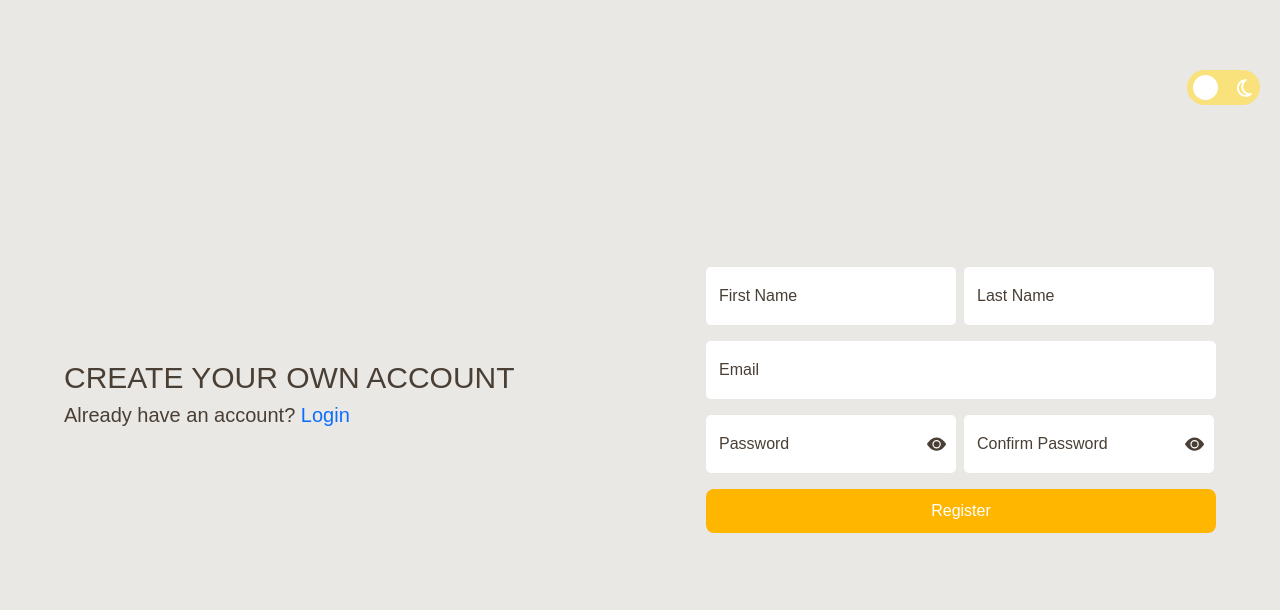
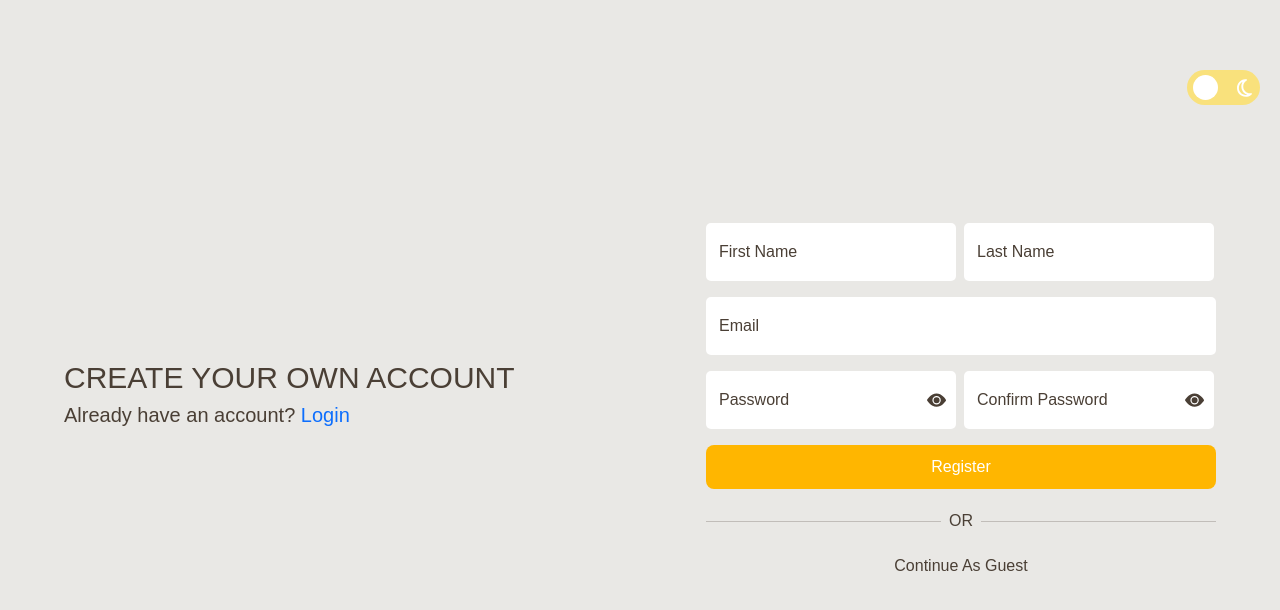
Before and after one commit to AnjumSunkesula/Global-Explorer, a React (Vite) app: page /login in a window 1280 px wide. Shown: the top 610 px of the page. Built offline with nearby package versions, Linux system fonts and the light colour scheme.

Commit message:
added "guest" navigation to home page

```diff
--- a/src/components/login.jsx
+++ b/src/components/login.jsx
@@ -38,14 +38,6 @@ function Login() {
     );
   };
 
-  const togglePassword = () => {
-    setVisiblePassword(!visiblePassword);
-  }
-
-  const toggleConfirmPassword = () => {
-    setVisibleConfirmPassword(!visibleConfirmPassword);
-  }
-
   const handleRegisterSubmit = (e) => {
     e.preventDefault();
     const errors = {};
@@ -84,8 +76,8 @@ function Login() {
     localStorage.setItem("users", JSON.stringify(updatedUsers));
 
     alert("Registration successful!");
-     localStorage.setItem("isAuthenticated", "true"); // set auth status
-     navigate("/home");
+    localStorage.setItem("isAuthenticated", "true"); // set auth status
+    navigate("/home");
   }
   };
 
@@ -127,7 +119,7 @@ function Login() {
 
 
   return (
-    <div className="vh-100 d-flex flex-column p-3 flex-md-row align-items-md-center justify-content-start  justify-content-md-between gap-md-5">
+    <div className="vh-100 d-flex flex-column p-3 flex-md-row align-items-md-center justify-content-start  justify-content-md-between gap-md-5 login-box">
       <div className="d-flex flex-column mb-3 ps-md-5">
         <div className="title text-uppercase">{isRegister ? "Create your own account" : "Welcome back! Log in to continue."}</div>
         <div className="title-caption">
@@ -145,7 +137,7 @@ function Login() {
           )}
         </div>
       </div>
-      <div className="d-flex pe-md-5">
+      <div className="d-flex flex-column pe-md-5">
         <form onSubmit={isRegister ? handleRegisterSubmit : handleLoginSubmit}>
           {isRegister && (
             <div className="d-md-flex gap-2">
@@ -205,7 +197,7 @@ function Login() {
                   id="password"
                 />
                 <label for="password">Password</label>
-                <span onClick={togglePassword} className="password-toggle-icon">
+                <span onClick={() => setVisiblePassword(!visiblePassword)} className="password-toggle-icon">
                   {visiblePassword ? <LuEyeClosed /> : <BsEyeFill />}
                 </span>
               </div>
@@ -227,7 +219,7 @@ function Login() {
                   <label for="confirm-password">Confirm Password</label>
                   <span
                     className="password-toggle-icon"
-                    onClick={toggleConfirmPassword}
+                    onClick={() => setVisibleConfirmPassword(!visibleConfirmPassword)}
                   >
                     {visibleConfirmPassword ? <LuEyeClosed /> : <BsEyeFill />}
                   </span>
@@ -242,7 +234,13 @@ function Login() {
             {isRegister ? "Register" : "Login"}
           </button>
         </form>
+        <div class="d-flex align-items-center my-3">
+          <hr class="flex-grow-1"/>
+          <span class="mx-2">OR</span>
+          <hr class="flex-grow-1"/>
         </div>
+        <div className="text-center text-capitalize guest-mode" onClick={() => navigate('/home')}>continue as guest</div>
+      </div>
     </div>
   );
 }
```
